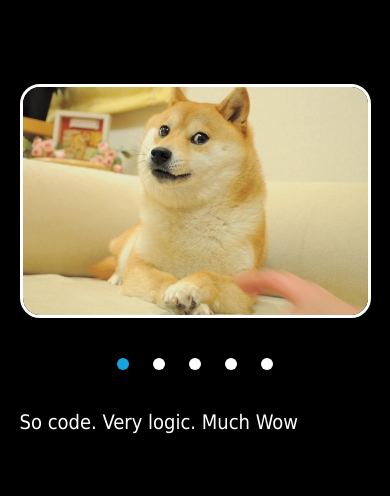
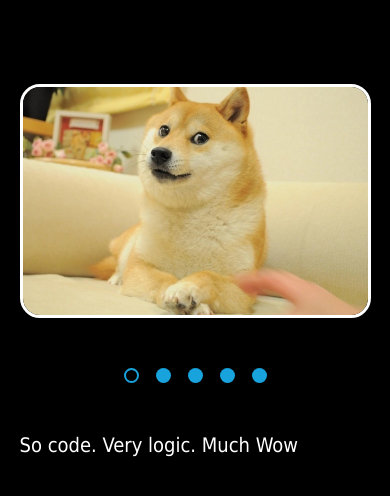
Before and after one commit to FoxyGirl/cssMemSlider, a plain HTML site: page cssMemSlider/index.html in a window 390 px wide. Drawn offline with Linux system fonts and the light colour scheme.

Commit message:
refactor: update controls in navigation (Sat, Oct 16, 2021 21:22:16)

```diff
--- a/cssMemSlider/styles/style.css
+++ b/cssMemSlider/styles/style.css
@@ -1,3 +1,9 @@
+:root {
+  --accent-color: #18a3dd;
+  --dark-color: #000;
+  --light-color: #fff;
+}
+
 html {
   font-size: 20px;
 }
@@ -7,7 +13,7 @@ body {
   margin: 0;
   box-sizing: border-box;
   font-family: Tahoma, Arial, sans-serif;
-  background-color: #000;
+  background-color: var(--dark-color);
 }
 
 *,
@@ -55,7 +61,7 @@ body {
   grid-area: slides;
   width: 100%;
   height: 100%;
-  border: 5px solid #fff;
+  border: 5px solid var(--light-color);
   border-radius: 2rem;
   overflow: hidden;
 }
@@ -75,26 +81,34 @@ body {
   display: flex;
   width: 100%;
   justify-content: end;
-  padding-top: 10px;
 }
 
 .slider__nav-item {
-  width: 1rem;
-  height: 1rem;
-  margin: 0 0.5rem;
-  border-radius: 50%;
-  background-color: #fff;
+  display: flex;
+  justify-content: center;
+  align-items: center;
+  width: 2.2rem;
+  height: 2.5rem;
   cursor: pointer;
   transition: all 0.3s;
 }
 
-.slider__nav-item:hover,
-.slider__nav-item:focus {
-  background-color: #acf4a1d6;
+.slider__nav-item::before {
+  content: "";
+  width: 1rem;
+  height: 1rem;
+  border-radius: 50%;
+  background-color: var(--accent-color);
 }
 
-.slider__nav-item:active {
-  background-color: #c058fa;
+.slider__nav-item:hover::before,
+.slider__nav-item:focus::before {
+  background-color: var(--light-color);
+}
+
+.slider__nav-item:active::before {
+  background-color: var(--light-color);
+  opacity: 0.5;
 }
 
 .slider__slide {
@@ -132,12 +146,13 @@ body {
   margin-left: 0;
 }
 
-#slide1:checked ~ .slider__inner .slider__nav label:nth-child(1),
-#slide2:checked ~ .slider__inner .slider__nav label:nth-child(2),
-#slide3:checked ~ .slider__inner .slider__nav label:nth-child(3),
-#slide4:checked ~ .slider__inner .slider__nav label:nth-child(4),
-#slide5:checked ~ .slider__inner .slider__nav label:nth-child(5) {
-  background: #18a3dd;
+#slide1:checked ~ .slider__inner .slider__nav label:nth-child(1)::before,
+#slide2:checked ~ .slider__inner .slider__nav label:nth-child(2)::before,
+#slide3:checked ~ .slider__inner .slider__nav label:nth-child(3)::before,
+#slide4:checked ~ .slider__inner .slider__nav label:nth-child(4)::before,
+#slide5:checked ~ .slider__inner .slider__nav label:nth-child(5)::before {
+  background-color: var(--dark-color);
+  border: 4px solid var(--accent-color);
 }
 
 .slider__text {
@@ -154,7 +169,7 @@ body {
   padding: 0;
   margin: 0;
   font-size: 2rem;
-  color: #fff;
+  color: var(--light-color);
 }
 
 .text__item {
@@ -185,6 +200,14 @@ body {
 
   .slider__inner {
     grid-template-rows: 50vw auto;
+  }
+
+  #slide1:checked ~ .slider__inner .slider__nav label:nth-child(1)::before,
+  #slide2:checked ~ .slider__inner .slider__nav label:nth-child(2)::before,
+  #slide3:checked ~ .slider__inner .slider__nav label:nth-child(3)::before,
+  #slide4:checked ~ .slider__inner .slider__nav label:nth-child(4)::before,
+  #slide5:checked ~ .slider__inner .slider__nav label:nth-child(5)::before {
+    border-width: 2px;
   }
 }
 
@@ -217,8 +240,12 @@ body {
   }
 
   .slider__nav-item {
-    width: 1.2rem;
-    height: 1.2rem;
-    margin: 0 1.2rem;
+    width: 3.2rem;
+    height: 3.5rem;
+  }
+
+  .slider__nav-item::before {
+    width: 1.5rem;
+    height: 1.5rem;
   }
 }
```
